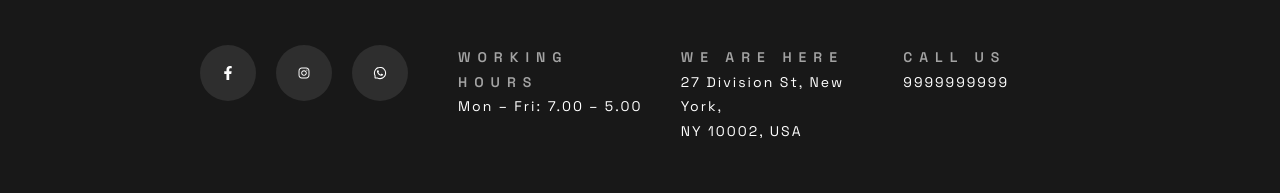
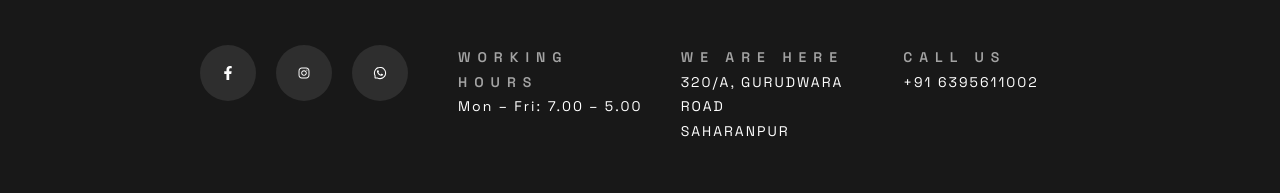
Before and after one commit to fitwithwe/fitwithwe, a React (Vite) app: page /home in a window 1280 px wide. Shown: the part 240-433 px from the top of the page. Built offline with nearby package versions, Linux system fonts and the light colour scheme.

Commit message:
footer data added

```diff
--- a/src/components/AppLayout/components/Footer.tsx
+++ b/src/components/AppLayout/components/Footer.tsx
@@ -10,11 +10,11 @@ const icon = [
     },
     {
         img: AiOutlineInstagram,
-        link: ''
+        link: 'https://www.instagram.com/fitwith.we/?hl=en'
     },
     {
         img: AiOutlineWhatsApp,
-        link: ''
+        link: 'https://api.whatsapp.com/send?phone=6395611002'
     }
 ]
 
@@ -127,8 +127,8 @@ export default function Footer() {
                                     fontWeight='600'
                                     color={'#A3A3A3'}
                                 > WE ARE HERE</Text>
-                                <Text>27 Division St, New York,
-                                    <br />    NY 10002, USA
+                                <Text>320/A, GURUDWARA ROAD<br />
+                                    SAHARANPUR
                                 </Text>
                             </Flex>
                         </GridItem>
@@ -145,7 +145,7 @@ export default function Footer() {
                                     color={'#A3A3A3'}
                                 > CALL US
                                 </Text>
-                                <Text>9999999999</Text>
+                                <Text>+91 6395611002</Text>
                             </Flex>
                         </GridItem>
                     </Grid>
```
